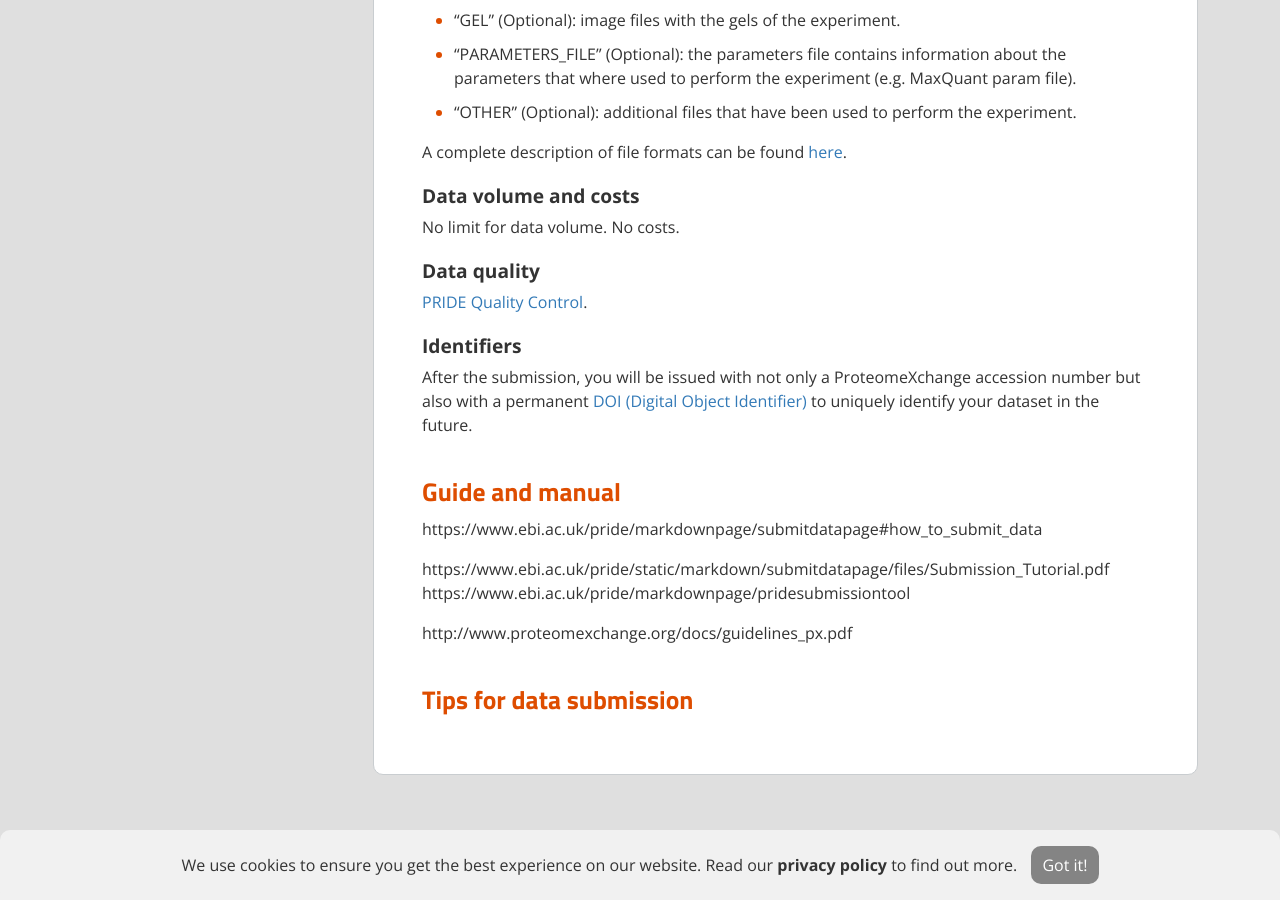
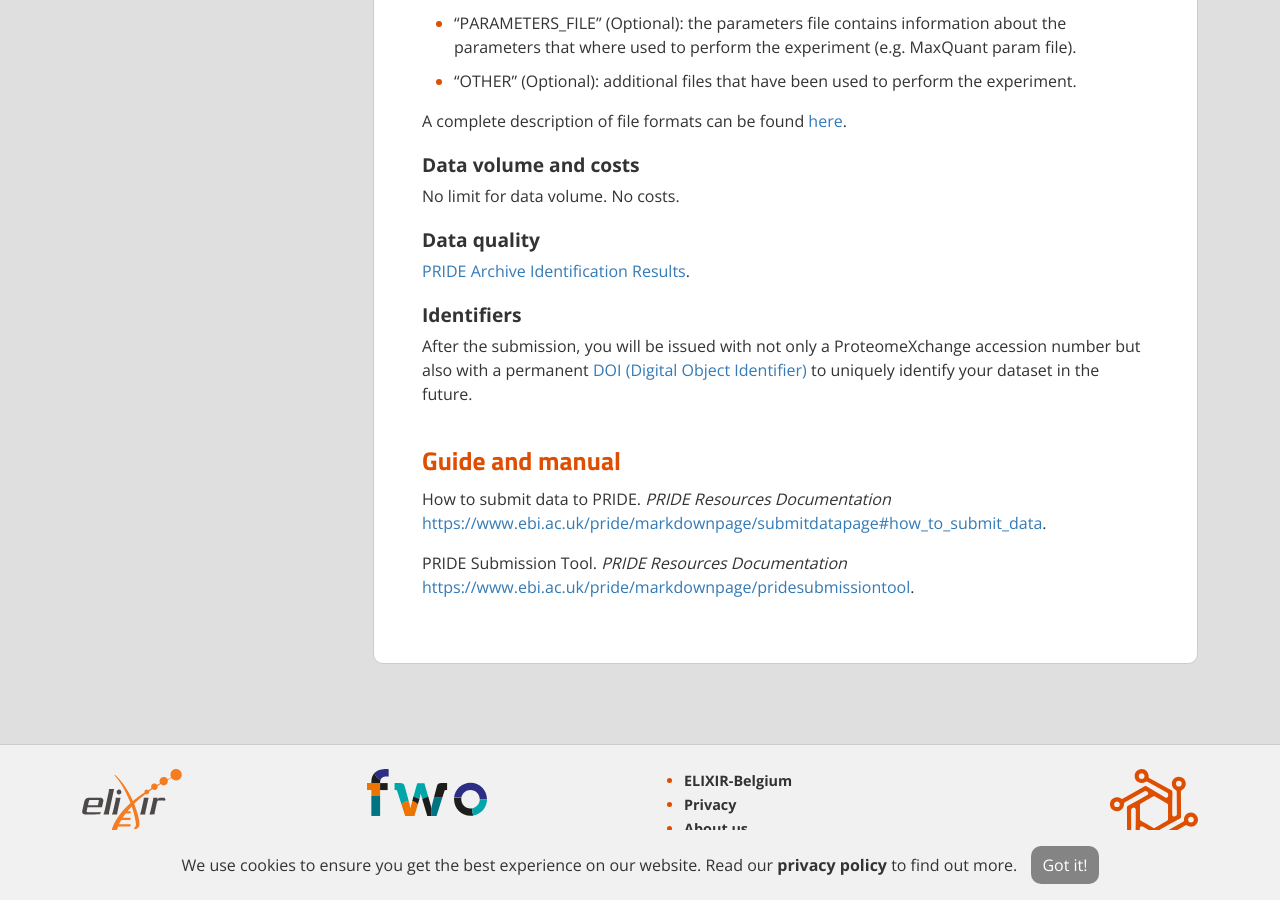
Before and after one commit to ELIXIR-Belgium/rdm-guide, a Jekyll site: the page built from pages/pride.md, in a window 1280 px wide and 900 px high, scrolled down 3626 px. Built offline with Jekyll 4.4.1, drawn with Linux system fonts in a browser that asks for light colours; some of the changed text lies outside the part shown.

Commit message:
fix links

```diff
--- a/pages/pride.md
+++ b/pages/pride.md
@@ -5,7 +5,7 @@ title: PRoteomics IDEntifications (PRIDE)
 ### How to submit data
 PRIDE established and is part of [ProteomeXchange (PX)](http://www.proteomexchange.org) consortium of Mass Spectrometry (MS) proteomics resources, with the overall aim of standardizing data submission and dissemination of proteomics data worldwide.
 
-The current way of submitting data to PRIDE is following the PX consortium’s guidelines. The main tool to submit data is the [PX Submission Tool](https://www.ebi.ac.uk/pride/help/archive/submission). Here you can find [PX/PRIDE submissions guidelines](https://www.ebi.ac.uk/pride/static/markdown/submitdatapage/files/Submission_Tutorial.pdf) and [training material](https://www.ebi.ac.uk/training/online/course/proteomexchange-submissions-pride).
+The current way of submitting data to PRIDE is following the PX consortium’s guidelines. The main tool to submit data is the [PX Submission Tool](https://www.ebi.ac.uk/pride/help/archive/submission). Here you can find [PRIDE Resources Documentation](https://www.ebi.ac.uk/pride/markdownpage/documentationpage) and [training material](https://www.ebi.ac.uk/training/online/course/proteomexchange-submissions-pride).
 
 There are two types of submissions to PRIDE (or to any other ProteomeXchange resource):
 * **Complete Submissions.** A complete submission ensures that the processed results (at least the identification data) and the corresponding mass spectra can be parsed, integrated and visualised by PRIDE, connecting the identification data to the corresponding mass spectra. To achieve that, **processed identification results need to be provided in a PSI open standard format (either mzIdentML or mzTab)**.\\
@@ -86,18 +86,17 @@ A complete description of file formats can be found [here](https://www.ebi.ac.uk
 No limit for data volume. No costs.
 
 ### Data quality
-[PRIDE Quality Control](https://www.ebi.ac.uk/pride/help/archive/faq#Quality-Control).
+[PRIDE Archive Identification Results](https://www.ebi.ac.uk/pride/markdownpage/resultpage#).
 
 ### Identifiers
 After the submission, you will be issued with not only a ProteomeXchange accession number but also with a permanent [DOI (Digital Object Identifier)](identifiers) to uniquely identify your dataset in the future.
 
 ## Guide and manual
-https://www.ebi.ac.uk/pride/markdownpage/submitdatapage#how_to_submit_data
+How to submit data to PRIDE. *PRIDE Resources Documentation* <https://www.ebi.ac.uk/pride/markdownpage/submitdatapage#how_to_submit_data>.
 
-https://www.ebi.ac.uk/pride/static/markdown/submitdatapage/files/Submission_Tutorial.pdf
-https://www.ebi.ac.uk/pride/markdownpage/pridesubmissiontool
+PRIDE Submission Tool. *PRIDE Resources Documentation* <https://www.ebi.ac.uk/pride/markdownpage/pridesubmissiontool>.
 
-http://www.proteomexchange.org/docs/guidelines_px.pdf
+<!-- http://www.proteomexchange.org/docs/guidelines_px.pdf -->
 
 
-## Tips for data submission
+<!-- ## Tips for data submission -->
```
Also changed, not shown: other parts of pages/pride.md (+1 -1 lines), pages/arrayexpress.md (+1 -1 lines), pages/metabolights.md (+3 -3 lines), pages/metadata_in_practice.md (+1 -1 lines), pages/uniprot.md (+5 -5 lines).
